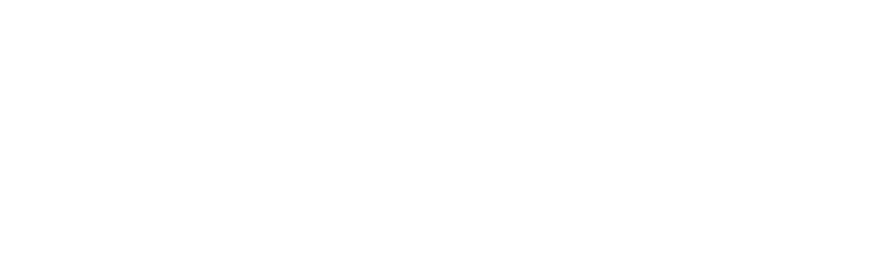
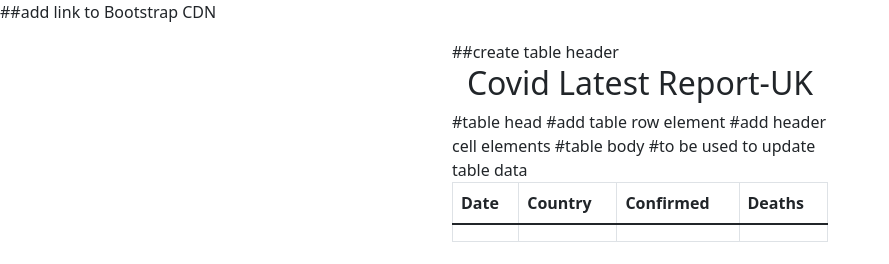
Before and after one commit to dflores1229/Practice-Chrome-Extension, a plain HTML site: page index.html in a window 1280 px wide. Shown: the whole page, without its empty margins (0-889 px from the left). Drawn offline with nearby package versions, Linux system fonts and the light colour scheme.

Commit message:
create table with headers

```diff
--- a/index.html
+++ b/index.html
@@ -3,9 +3,41 @@
     <head>
         <title>Covid-19 Statistics- UK</title>
         <meta charset="utf-8">
+        ##add link to Bootstrap CDN
+        <link href="https://cdn.jsdelivr.net/npm/bootstrap@5.1.3/dist/css/bootstrap.min.css" rel="stylesheet">
     </head>
 
     <body>
+        <div class="container mt-3" style="width: 400px;">
+            ##create table header
+            <h2 class="text-center">Covid Latest Report-UK</h2>
+            <table class="table table-bordered">
 
+                #table head
+                <thead>
+                    #add table row element
+                    <tr>
+                        #add header cell elements
+                        <th>Date</th>
+                        <th>Country</th>
+                        <th>Confirmed</th>
+                        <th>Deaths</th>
+                    </tr>
+                </thead>
+                #table body
+                <tbody>
+                    <tr>
+                        #to be used to update table data
+                        <td id="date"> </td>
+                        <td id="areaName"></td>
+                        <td id="latestBy"></td>
+                        <td id="deathNew"></td>
+                    </tr>
+                </tbody>
+
+            </table>
+        </div>
     </body>
+
+    <script src="script.js"></script>
 </html>
```
